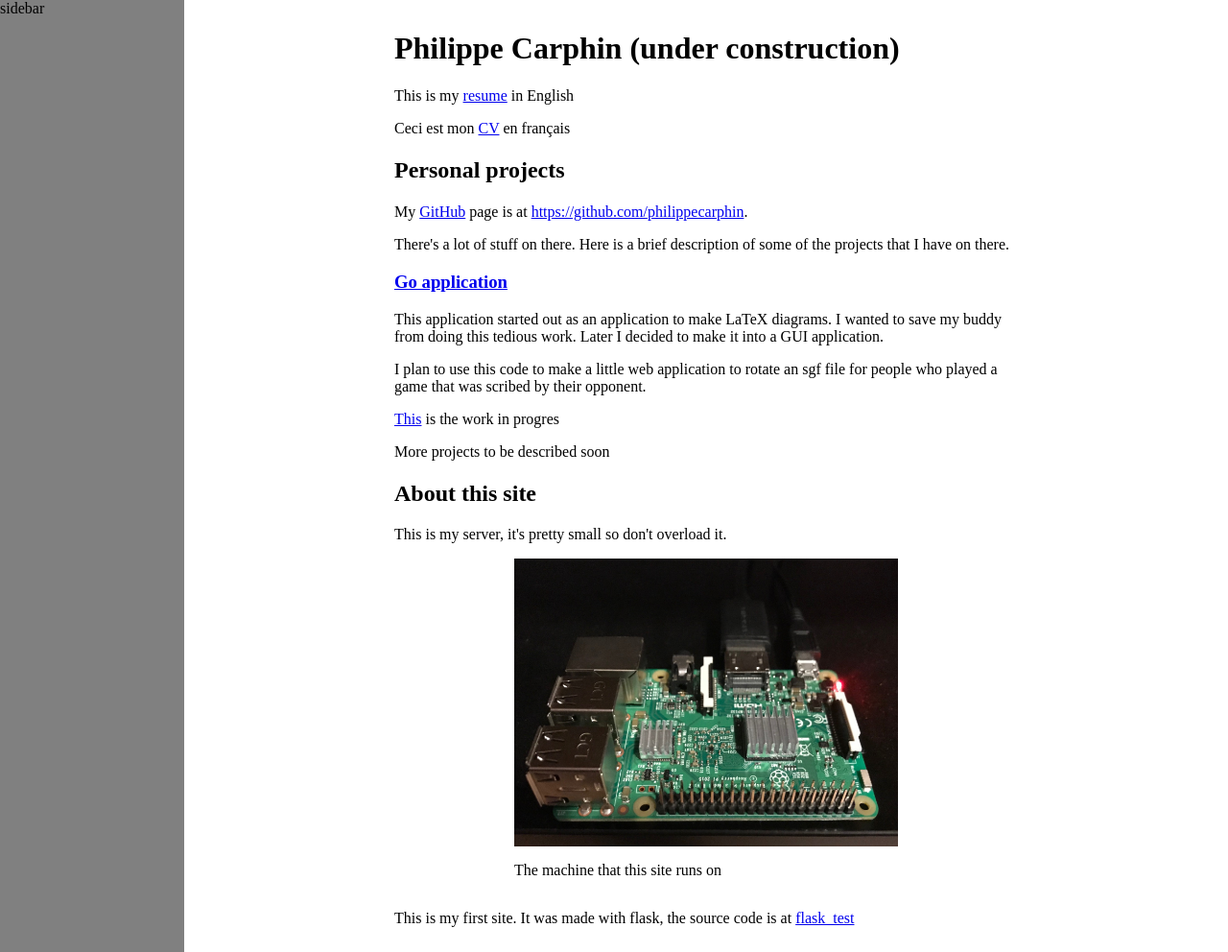
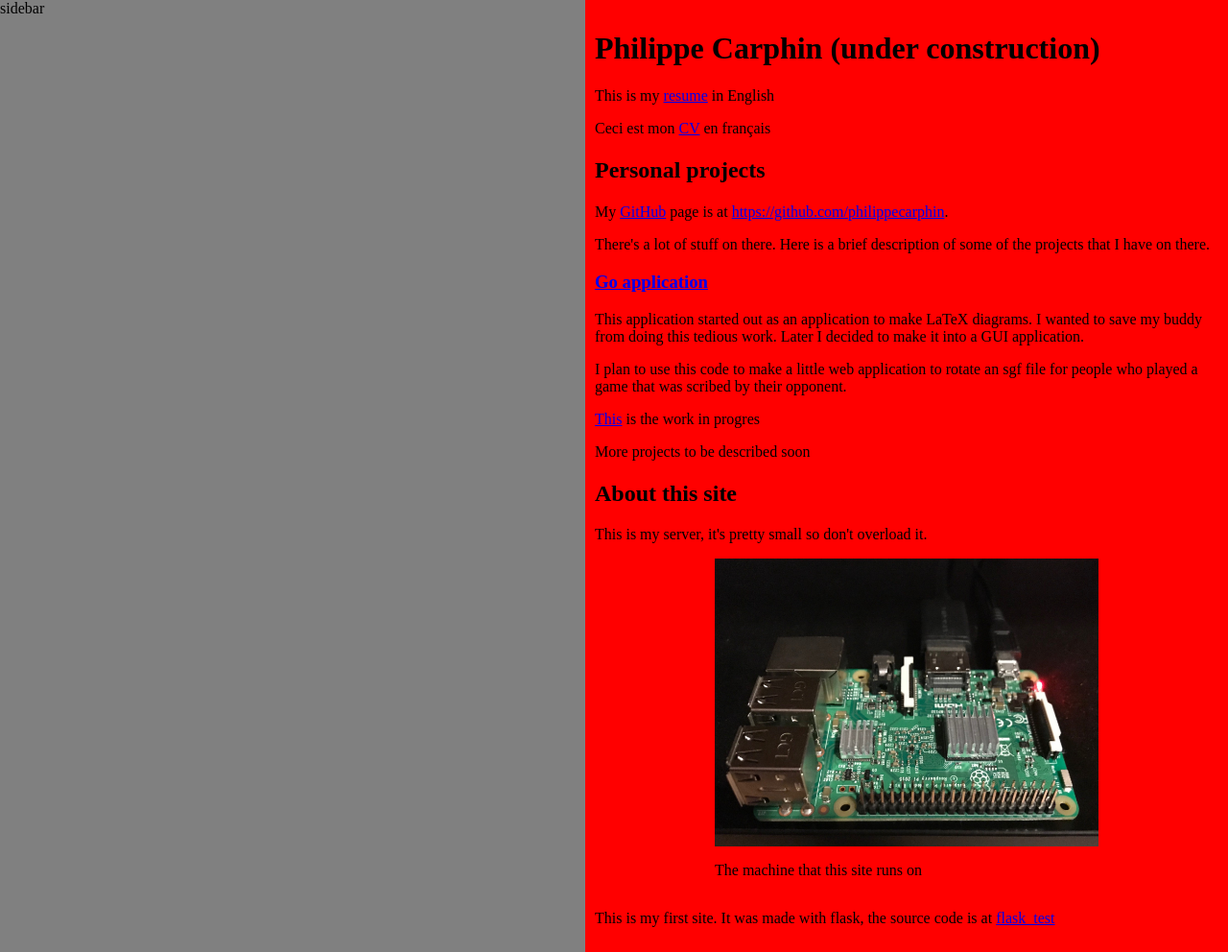
Before and after one commit to PhilippeCarphin/flask_test, a Flask app: page / in a window 1280 px wide. Shown: the whole page at 96% size. Run offline with Flask 2, Linux system fonts and the light colour scheme; parts of the project's set-up code (start-up, migrations or seed data) failed here and were passed over.

Commit message:
Added flex-container class

```diff
--- a/app/static/style.css
+++ b/app/static/style.css
@@ -1,10 +1,15 @@
 body {
     margin: 0px;
-    display: flex;
 }
 
 h1,h2,h3 {
 	line-height:1.2
+}
+
+.flex-container {
+    display: flex;
+    background-color: red;
+    min-height: 100%;
 }
 
 .figure {
@@ -14,8 +19,7 @@ h1,h2,h3 {
 }
 
 .sidebar {
-    flex: 0 0 12em;
-    order: -1; /* Specify the placement of the sidebar to the left (-1) or to the right (1) */
+    flex: 1;
     background-color:grey;
 }
 
--- a/app/templates/index.html
+++ b/app/templates/index.html
@@ -4,6 +4,7 @@
 		<link rel="stylesheet" type="text/css" href="static/style.css">
 	</head>
 	<body>
+		<div class="flex-container">
 			<div class="sidebar">
 				sidebar
 			</div>
@@ -59,7 +60,7 @@
 					<a href=https://github.com/philippecarphin/flask_test>flask_test</a>
 
 			</div>
-
+		</div>
 
 	</body>
 </html>
```
Lines whose indentation alone changed are shown as unchanged.
